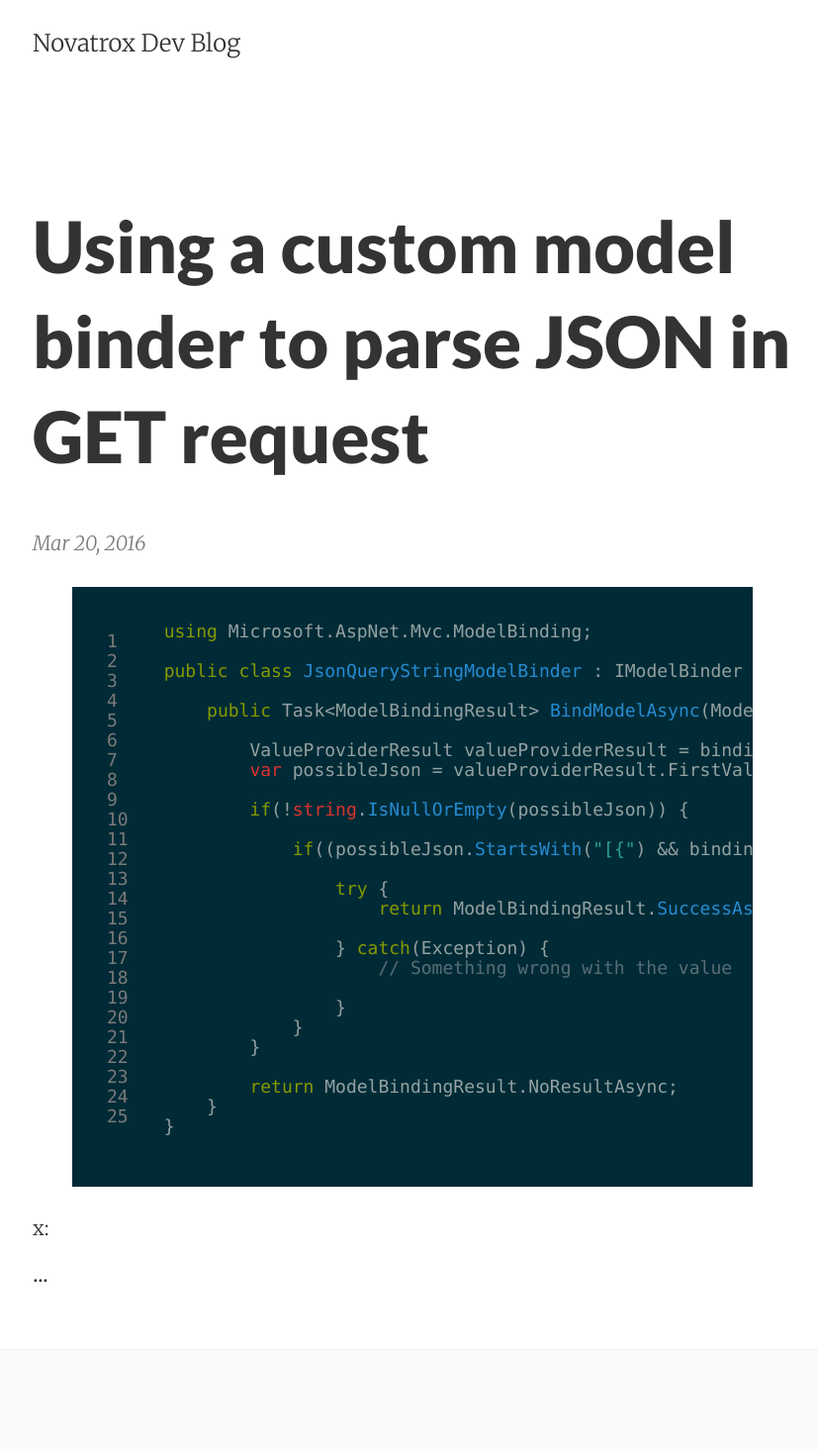
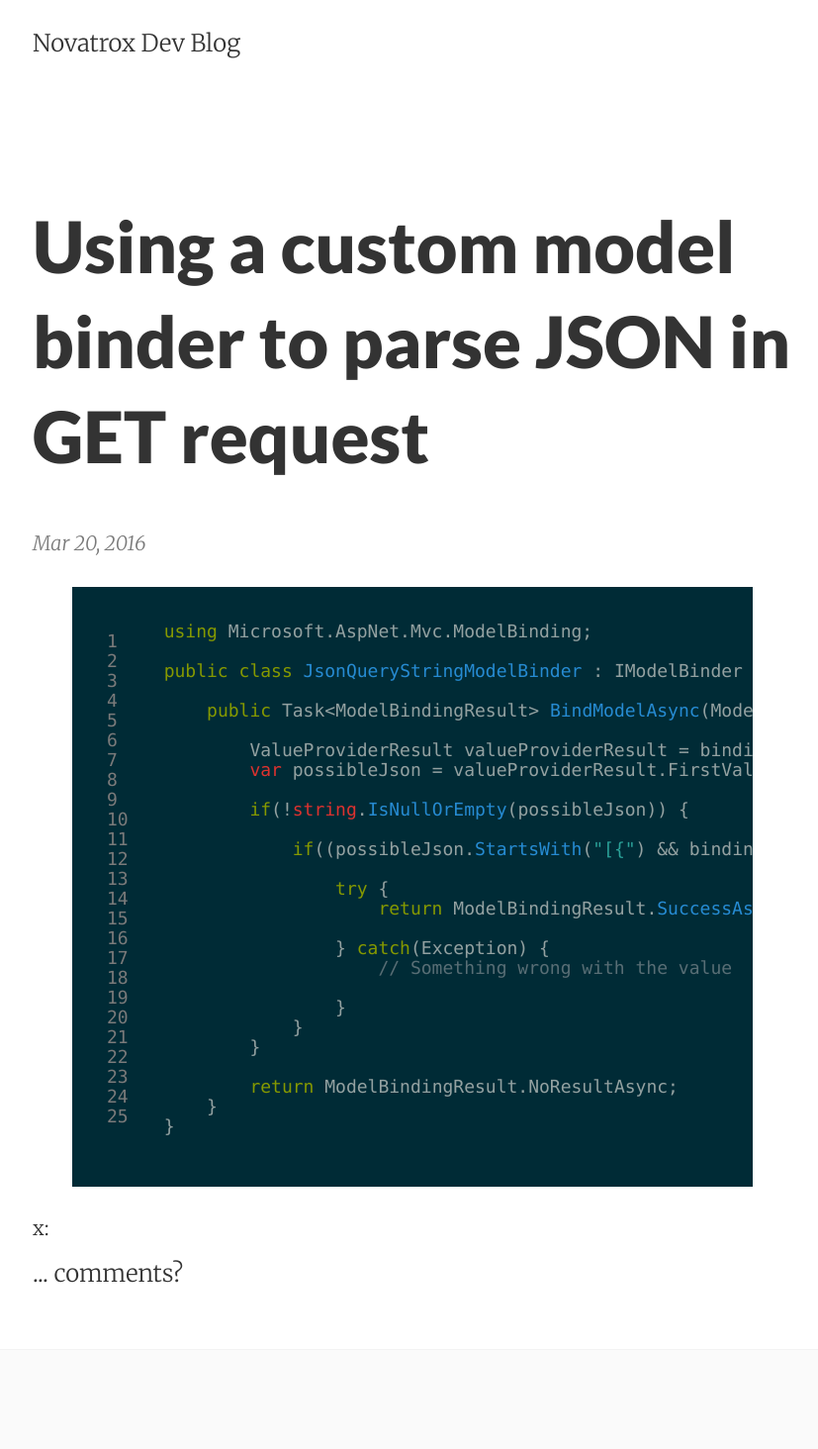
Before and after one commit to Novatrox/Novatrox.github.io, a Jekyll site: the page built from _posts/2016-03-20-using-a-custom-model-binder-to-parse-json-in-get-request.markdown, in a window 1280 px wide. Shown: the whole page at 99% size, without its empty margins (223-1050 px from the left). Built offline with Jekyll 4.4.1, drawn with Linux system fonts in a browser that asks for light colours.

Commit message:
Update post.html

```diff
--- a/_layouts/post.html
+++ b/_layouts/post.html
@@ -10,17 +10,15 @@
   {{ content }}
 </article>
 ...
-{{post.comments}}
+comments? {{post.comments}}
 {% if post.comments %}
   <section class="comments">
     <div id="disqus_thread"></div>
     <script>
-        /*
         var disqus_config = function () {
-            this.page.url = PAGE_URL;  // Replace PAGE_URL with your page's canonical URL variable
-            this.page.identifier = PAGE_IDENTIFIER; // Replace PAGE_IDENTIFIER with your page's unique identifier variable
+            this.page.url = {PAGE_URL};  // Replace PAGE_URL with your page's canonical URL variable
+            //this.page.identifier = PAGE_IDENTIFIER; // Replace PAGE_IDENTIFIER with your page's unique identifier variable
         };
-        */
         (function() {  // DON'T EDIT BELOW THIS LINE
             var d = document, s = d.createElement('script');
 
```
